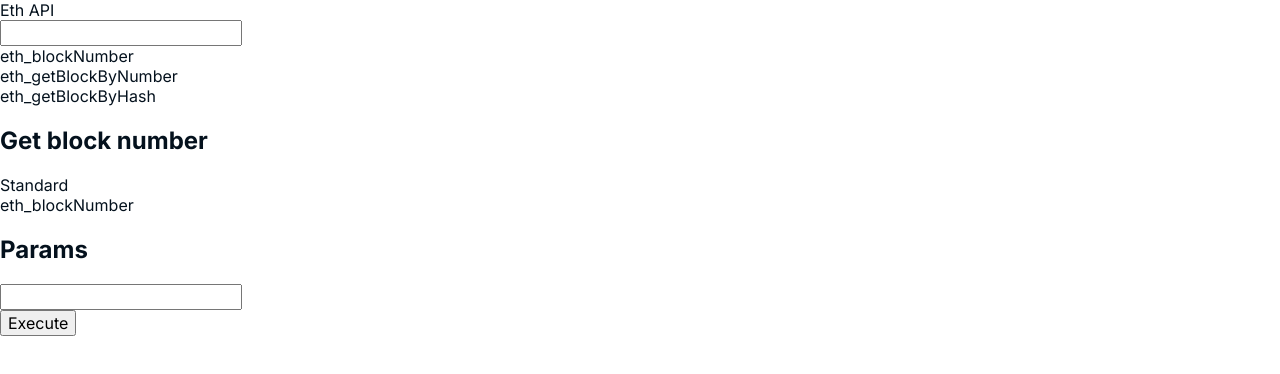
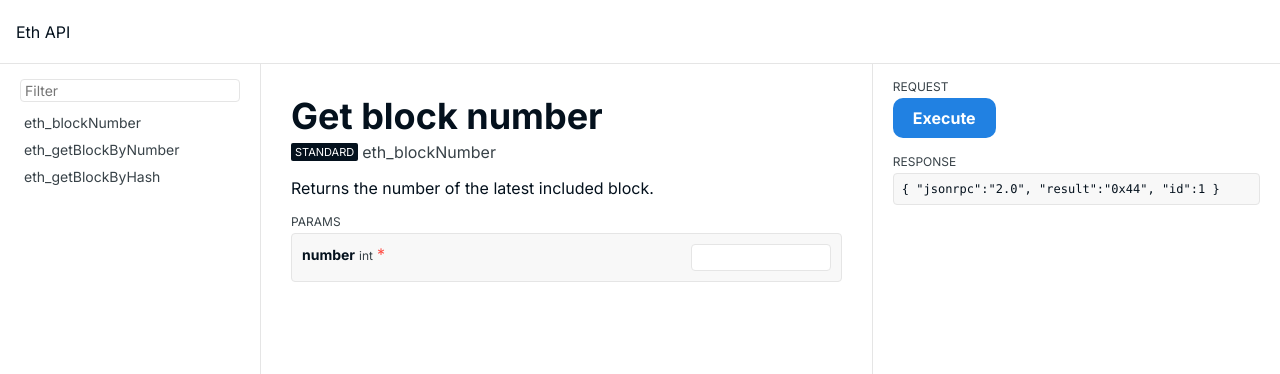
Before and after one commit to Destiner/ethereum-json-rpc, a Vue app: page / in a window 1280 px wide. Shown: the top 374 px of the page. Built offline with nearby package versions, Linux system fonts and the light colour scheme.

Commit message:
Main page styling

```diff
--- a/src/pages/Main.vue
+++ b/src/pages/Main.vue
@@ -3,40 +3,259 @@
     <div>Eth API</div>
   </header>
   <main>
-    <section class="methods">
-      <input />
-      <div>
-        <div>eth_blockNumber</div>
-        <div>eth_getBlockByNumber</div>
-        <div>eth_getBlockByHash</div>
+    <nav class="methods">
+      <input
+        class="methods-filter"
+        placeholder="Filter"
+      />
+      <div class="method-list">
+        <div class="method-item">eth_blockNumber</div>
+        <div class="method-item">eth_getBlockByNumber</div>
+        <div class="method-item">eth_getBlockByHash</div>
       </div>
-    </section>
-    <section class="method">
-      <h1 class="method-title">Get block number</h1>
-      <div>
-        <div class="method-type">Standard</div>
-        <div class="method-id">eth_blockNumber</div>
+    </nav>
+    <article class="method">
+      <div class="method-header">
+        <h1 class="method-title">Get block number</h1>
+        <div class="method-meta">
+          <div class="method-type">Standard</div>
+          <div class="method-id">eth_blockNumber</div>
+        </div>
       </div>
-      <div class="method-description"></div>
+      <div class="method-description">
+        Returns the number of the latest included block.
+      </div>
       <div class="method-params">
-        <h2>Params</h2>
+        <div class="method-param-header">Params</div>
         <div class="method-param-list">
           <div class="method-param">
             <div class="method-param-meta">
-              <div class="method-param-name"></div>
-              <div class="method-param-type"></div>
-              <div class="method-param-required" />
+              <div class="method-param-name">number</div>
+              <div class="method-param-type">int</div>
+              <div class="method-param-required">*</div>
             </div>
-            <input class="method-param-value" />
+            <div>
+              <input class="method-param-value" />
+            </div>
           </div>
         </div>
       </div>
-    </section>
-    <section class="execution">
+    </article>
+    <div class="execution">
       <div class="execution-request">
-        <button class="execution-request-run">Execute</button>
+        <div class="execution-request-label">Request</div>
+        <div>
+          <button class="execution-request-body">Execute</button>
+        </div>
       </div>
-      <div class="execution-response"></div>
-    </section>
+      <div class="execution-response">
+        <div class="execution-response-label">Response</div>
+        <div class="execution-response-body">
+          { "jsonrpc":"2.0", "result":"0x44", "id":1 }
+        </div>
+      </div>
+    </div>
   </main>
 </template>
+
+<style scoped>
+header {
+  display: flex;
+  align-items: center;
+  height: 64px;
+  padding: 0 16px;
+  border-bottom: 1px solid var(--color-border-primary);
+}
+
+main {
+  display: flex;
+  min-height: calc(100vh - 64px);
+}
+
+.methods {
+  display: flex;
+  gap: 8px;
+  flex: 1;
+  flex-direction: column;
+  padding: 15px 20px 10px;
+}
+
+.methods-filter {
+  margin: 0;
+  padding: 2px 4px;
+  border: 1px solid var(--color-border-primary);
+  border-radius: 4px;
+  outline: none;
+  font-size: 14px;
+}
+
+.methods-filter:focus {
+  border: 1px solid var(--color-border-secondary);
+}
+
+.method-list {
+  display: flex;
+  gap: 2px;
+  flex-direction: column;
+}
+
+.method-item {
+  padding: 4px;
+  border-radius: 4px;
+  color: var(--color-text-secondary);
+  font-size: 14px;
+}
+
+.method-item:hover {
+  background: var(--color-bg-secondary);
+  cursor: pointer;
+}
+
+.method {
+  display: flex;
+  gap: 16px;
+  flex: 3;
+  flex-direction: column;
+  padding: 30px;
+  border-right: 1px solid var(--color-border-primary);
+  border-left: 1px solid var(--color-border-primary);
+}
+
+.method-header {
+  display: flex;
+  gap: 4px;
+  flex-direction: column;
+}
+
+.method-title {
+  margin: 0;
+  font-size: 36px;
+  font-weight: bold;
+}
+
+.method-meta {
+  display: flex;
+  gap: 4px;
+  align-items: center;
+}
+
+.method-type {
+  padding: 2px 4px;
+  border-radius: 2px;
+  background: var(--color-text-primary);
+  color: var(--color-bg-primary);
+  font-size: 11px;
+  text-transform: uppercase;
+}
+
+.method-id {
+  color: var(--color-text-secondary);
+}
+
+.method-params {
+  display: flex;
+  gap: 4px;
+  flex-direction: column;
+}
+
+.method-param-header {
+  color: var(--color-text-secondary);
+  font-size: 12px;
+  text-transform: uppercase;
+}
+
+.method-param-list {
+  border: 1px solid var(--color-border-primary);
+  border-radius: 4px;
+  background: var(--color-bg-secondary);
+}
+
+.method-param {
+  display: flex;
+  padding: 10px;
+}
+
+.method-param:not(:first-child) {
+  border-top: 1px solid var(--color-border-primary);
+}
+
+.method-param-meta {
+  display: flex;
+  gap: 4px;
+  flex: 1;
+  align-items: baseline;
+}
+
+.method-param-name {
+  font-size: 14px;
+  font-weight: bold;
+}
+
+.method-param-type {
+  color: var(--color-text-secondary);
+  font-size: 12px;
+}
+
+.method-param-required {
+  color: var(--color-error);
+}
+
+.method-param-value {
+  width: 140px;
+  padding: 4px 8px;
+  border: 1px solid var(--color-border-primary);
+  border-radius: 4px;
+  outline: none;
+  font-size: 14px;
+  text-align: right;
+}
+
+.method-param-value:focus {
+  border: 1px solid var(--color-border-secondary);
+}
+
+.execution {
+  display: flex;
+  gap: 16px;
+  flex: 2;
+  flex-direction: column;
+  padding: 15px 20px 10px;
+}
+
+.execution-request,
+.execution-response {
+  display: flex;
+  gap: 4px;
+  flex-direction: column;
+}
+
+.execution-request-label,
+.execution-response-label {
+  color: var(--color-text-secondary);
+  font-size: 12px;
+  text-transform: uppercase;
+}
+
+.execution-request-body {
+  padding: 10px 20px;
+  border: none;
+  border-radius: 10px;
+  background: var(--color-accent);
+  color: var(--color-bg-primary);
+  font-weight: bold;
+  cursor: pointer;
+}
+
+.execution-request-body:hover {
+  background: var(--color-accent-dark);
+}
+
+.execution-response-body {
+  padding: 8px;
+  border: 1px solid var(--color-border-primary);
+  border-radius: 4px;
+  background: var(--color-bg-secondary);
+  font-family: var(--font-mono);
+  font-size: 12px;
+}
+</style>
```
